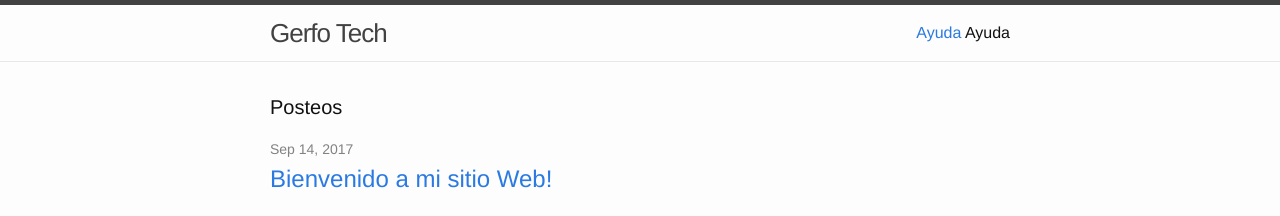
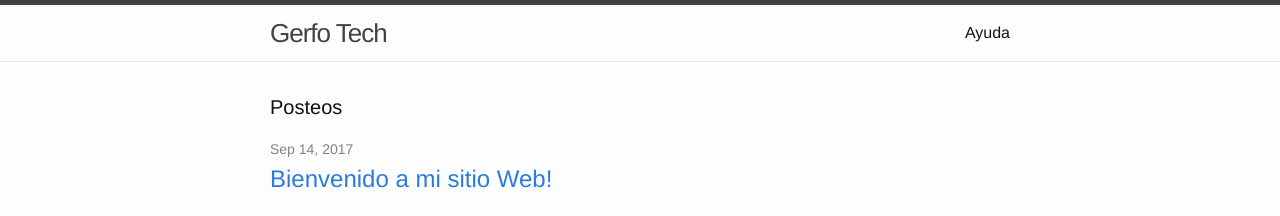
Before and after one commit to frgen/prueba-1, a Jekyll site: the page built from index.html, in a window 1280 px wide. Shown: the top 216 px of the page. Built offline with Jekyll 4.4.1, drawn with Linux system fonts in a browser that asks for light colours.

Commit message:
Update header.html

```diff
--- a/_includes/header.html
+++ b/_includes/header.html
@@ -16,7 +16,6 @@
       <div class="trigger">
         {% for my_page in site.pages %}
           {% if my_page.title %}
-          <a class="home-link" href="{{ my_page.url | prepend: site.baseurl }}">{{ my_page.title }}</a>
           <a class="page-link" href="{{ my_page.url | prepend: site.baseurl }}">{{ my_page.title }}</a>
           {% endif %}
         {% endfor %}
```
